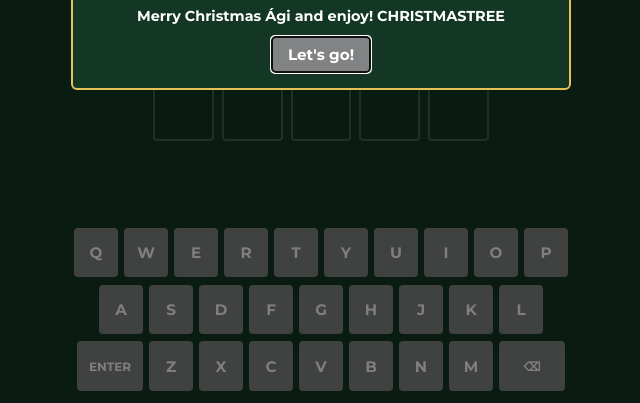
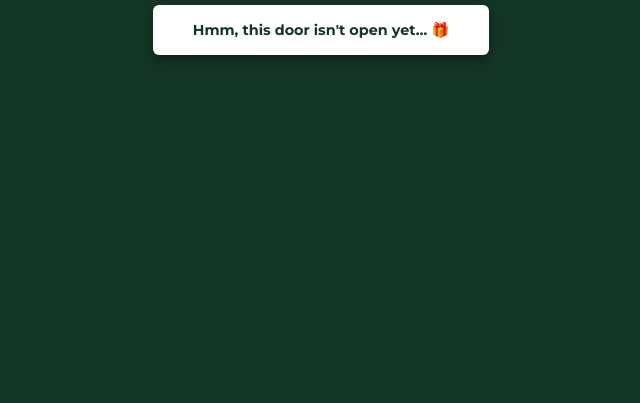
Before and after one commit to aarongsch/AgisAdventWordle, a plain HTML site: page index.html in a window 1280 px wide. Shown: the part 397-800 px from the top of the page, without its empty margins (319-959 px from the left). Drawn offline with Linux system fonts and the light colour scheme.

Commit message:
Zufällige Codes in den Links statt ?day=N
- Jeder Tag in DAYS hat ein Feld "code", der Link lautet ?t=<code>
- script.js sucht den Tag mit passendem Code (for ... in), kein Fallback mehr auf Tag 1
- Ungültiger oder fehlender Link: INVALID_LINK_MESSAGE im Popup, Spielfeld und
  Tastatur per Klasse "invalid-link" ausgeblendet, Eingaben gesperrt
- Spielstart in if (today) { ... } else { ... } gekapselt
- Kommentare und TODO.md angepasst

Co-Authored-By: Claude Opus 5.5 <noreply@anthropic.com>

```diff
--- a/config.js
+++ b/config.js
@@ -7,7 +7,13 @@
 
 /* --------------------------------------------------------------------------
    TAGE: Wort, Startnachricht und (optional) Begrüßungs-Dialog pro Tag
-   - Die Zahl links ist der Tag. Sie entspricht dem URL-Parameter (?day=1, ?day=3 etc.).
+   - Die Zahl links ist der Tag. Sie dient nur der Übersicht und als Name des
+     Speicherplatzes für den Spielstand (nach dem ersten Spielen nicht mehr ändern,
+     sonst ist der gespeicherte Spielstand dieses Tages weg).
+   - code:  Der Code im Link bzw. QR-Code (z. B. ".../?t=vv5wqhmw"). Nur Buchstaben
+            und Ziffern, jeder Code darf nur einmal vorkommen. NACH DEM DRUCKEN
+            DER QR-CODES NIE MEHR ÄNDERN, sonst führt der QR-Code ins Leere.
+            Neuen Code erzeugen (Browser-Console): Math.random().toString(36).slice(2, 10)
    - word:  Das Lösungswort. Genau 5 Buchstaben, in GROSSBUCHSTABEN.
    - start: Die Nachricht, die beim Öffnen des Wordles im Popup steht.
             Maximal 2 Zeilen auf dem Handy, also ca. 60 Zeichen.
@@ -23,14 +29,14 @@
      dieses Tages neu.
    -------------------------------------------------------------------------- */
 const DAYS = {
-    1:  { word: "HEART", start: "Hello", intro: "Oh? Hoho SANTA What's this? PRESENT\nIt seems to be your very own\n✨ Christmas Wordle ✨\n\nMerry Christmas Ági and enjoy! CHRISTMASTREE" },
-    3:  { word: "SNOWY", start: "Guten Morgen Sonnenschein! SUN" },
-    5:  { word: "ANGEL", start: "..." },
-    8:  { word: "LIGHT", start: "..." },
-    12: { word: "SANTA", start: "..." },
-    15: { word: "MAGIC", start: "..." },
-    20: { word: "SWEET", start: "..." },
-    24: { word: "LOVED", start: "...", intro: "I hope you enjoyed your Christmas Wordle!" },
+    1:  { code: "vv5wqhmw", word: "HEART", start: "Hello", intro: "Oh? Hoho SANTA What's this? PRESENT\nIt seems to be your very own\n✨ Christmas Wordle ✨\n\nMerry Christmas Ági and enjoy! CHRISTMASTREE" },
+    3:  { code: "nph27ccs", word: "SNOWY", start: "Guten Morgen Sonnenschein! SUN" },
+    5:  { code: "xk9zr8yv", word: "ANGEL", start: "..." },
+    8:  { code: "qj4m2p1l", word: "LIGHT", start: "..." },
+    12: { code: "wf7t3n4s", word: "SANTA", start: "..." },
+    15: { code: "dr8u5v2c", word: "MAGIC", start: "..." },
+    20: { code: "pm6y9k4x", word: "SWEET", start: "..." },
+    24: { code: "6e6yanjd", word: "LOVED", start: "...", intro: "I hope you enjoyed your Christmas Wordle!" },
 };
 
 
@@ -111,3 +117,13 @@ const BONUS = {
    - Maximal 2 Zeilen auf dem Handy, also ca. 60 Zeichen (inkl. Wort).
    -------------------------------------------------------------------------- */
 const LOSS_MESSAGE = "Oopsie, the word was {WORD}.";
+
+
+
+/* --------------------------------------------------------------------------
+   UNGÜLTIGER LINK: Wird im Popup angezeigt, wenn der Link keinen oder einen
+   unbekannten Code enthält (z. B. abgetippt, verändert oder ohne "?t=...").
+   Spielfeld und Tastatur werden dann ausgeblendet.
+   - Maximal 2 Zeilen auf dem Handy, also ca. 60 Zeichen.
+   -------------------------------------------------------------------------- */
+const INVALID_LINK_MESSAGE = "Hmm, this door isn't open yet… 🎁";
--- a/script.js
+++ b/script.js
@@ -1,11 +1,22 @@
-/* URL-Parameter auslesen (z. B. "?day=3"), um das richtige Wort für den jeweiligen Tag zu laden */
+/* URL-Parameter auslesen: Der Link aus dem QR-Code enthält den Code des Tages (z. B. "?t=vv5wqhmw") */
 const urlParams = new URLSearchParams(window.location.search);
-const currentDay = parseInt(urlParams.get('day')) || 1;
+const currentCode = urlParams.get("t"); // Code aus dem Link (null, wenn der Link keinen Code enthält)
 
-/* Daten des aktuellen Tages (Wort und Startnachricht) aus DAYS in config.js holen.
-   Gibt es den Tag dort nicht, wird der erste Tag der Liste genommen */
-const today = DAYS[currentDay] || Object.values(DAYS)[0];
-const targetWord = today.word;
+/* Den Tag suchen, dessen "code" in DAYS (config.js) zum Code aus dem Link passt.
+   "for ... in" geht alle Schlüssel von DAYS durch, also die Tageszahlen "1", "3", "5", ...
+   Passt kein Code (falscher oder fehlender Link), bleibt currentDay null */
+let currentDay = null;
+for (const day in DAYS) {
+    if (DAYS[day].code === currentCode) {
+        currentDay = day;
+        break; // Treffer gefunden, die restlichen Tage müssen nicht mehr geprüft werden
+    }
+}
+
+/* Daten des gefundenen Tages (Code, Wort, Startnachricht, Intro) aus DAYS holen.
+   Ohne passenden Code ist today undefined. Dann startet das Spiel nicht (siehe "Spiel initialisieren" ganz unten) */
+const today = DAYS[currentDay];
+const targetWord = today?.word; // "?." = nur auf .word zugreifen, wenn today existiert, sonst undefined (statt Absturz)
 
 /* Spielregeln-Konstanten: 6 normale Versuche + 1 versteckter Bonusversuch (Zeilen) und 5 Buchstaben pro Wort (Spalten) */
 const ROWS = 6;             // Anzahl der normalen Versuche (darauf bauen "Last try" und die Siegesnachrichten auf)
@@ -25,7 +36,7 @@ let isWaitingForBonus = false; // Statusvariable: True zwischen dem 6. Fehlversu
    abgelegt ("localStorage"), getrennt für jeden Tag. Beim Neuladen der Seite
    werden die Versuche wiederhergestellt, inklusive Farben und Tastatur.
    - Wird das Wort eines Tages im Code geändert, startet dieser Tag neu.
-   - Zum Testen: "&reset" an den Link hängen (z. B. "?day=3&reset"), dann
+   - Zum Testen: "&reset" an den Link hängen (z. B. "?t=vv5wqhmw&reset"), dann
      wird der gespeicherte Stand dieses Tages gelöscht.
    ========================================================================== */
 const STORAGE_KEY = `agis-wordle-day-${currentDay}`; // Name des Speicherplatzes, z. B. "agis-wordle-day-3"
@@ -333,14 +344,23 @@ function handleInput(key) {
     }
 }
 
-/* Spiel initialisieren: Das leere Spielfeld aufbauen, Texte setzen und gespeicherten Spielstand wiederherstellen */
+/* ==========================================================================
+   SPIEL INITIALISIEREN
+   Gültiger Link (Code passt zu einem Tag): Spiel ganz normal starten.
+   Ungültiger oder fehlender Link: Nachricht zeigen, Spielfeld und Tastatur ausblenden.
+   ========================================================================== */
+if (today) {
+    // Das leere Spielfeld aufbauen und die Startnachricht des Tages anzeigen
     initBoard();
     showMessage(today.start);
+
     // Texte des Bonus-Dialogs aus config.js einsetzen (in den Absatz, NICHT in den ganzen Dialog,
     // sonst würden die Buttons überschrieben)
     bonusText.textContent = BONUS.dialog;
     bonusButton1.textContent = BONUS.button1;
     bonusButton2.textContent = BONUS.button2;
+
+    // Gespeicherten Spielstand wiederherstellen
     restoreState();
 
     /* Begrüßungs-Dialog öffnen, wenn der Tag in config.js ein "intro" hat (fehlt es, ist today.intro
@@ -351,3 +371,11 @@ if (today.intro && savedGuesses.length === 0) {
         introButton.textContent = INTRO_BUTTON;
         introDialog.showModal();
     }
+} else {
+    // Ungültiger Link: Nachricht anzeigen
+    showMessage(INVALID_LINK_MESSAGE);
+    // Klasse "invalid-link" an den <body> hängen, style.css blendet damit Spielfeld und Tastatur aus
+    document.body.classList.add("invalid-link");
+    // Eingaben sperren: Am Laptop könnte man sonst trotzdem tippen, und es gibt ja keine Kacheln
+    isGameOver = true;
+}
--- a/style.css
+++ b/style.css
@@ -108,6 +108,15 @@ body {                           /* Gesamte Seite */
     top: 0;                      /* Seite klebt am oberen Bildschirmrand */
     left: 0;                     /* Seite klebt am linken Bildschirmrand */
     -webkit-text-size-adjust: 100%; /* Verhindert, dass iPhones Schriftgrößen beim Drehen eigenmächtig vergrößern */
+}
+
+/* Ungültiger Link: script.js gibt dem <body> dann die Klasse "invalid-link".
+   Das Leerzeichen zwischen den Selektoren bedeutet "liegt irgendwo darin":
+   Spielfeld und Tastatur INNERHALB von .invalid-link werden ausgeblendet.
+   Hier bewusst display: none (kein Platz soll frei bleiben), Titel und Popup bleiben sichtbar */
+.invalid-link #board,
+.invalid-link #keyboard {
+    display: none;               /* Spielfeld und Tastatur komplett ausblenden */
 }
 
 
```
Also changed, not shown: 1 other file. Lines whose indentation alone changed are shown as unchanged.
